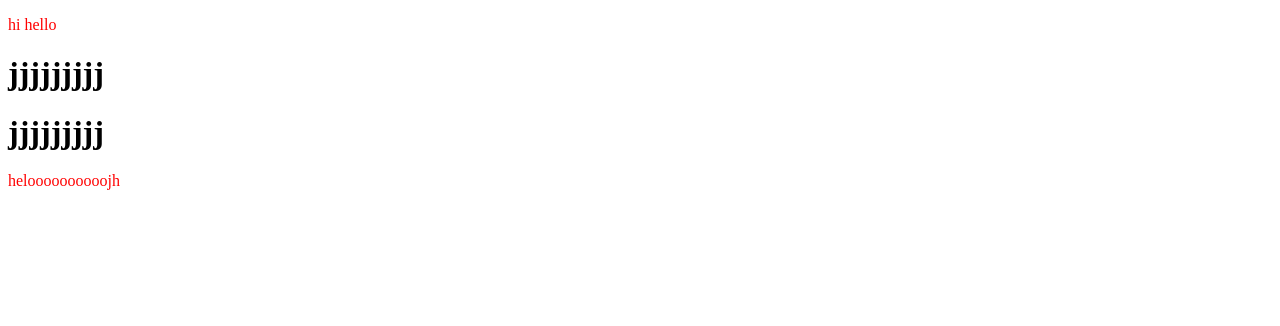
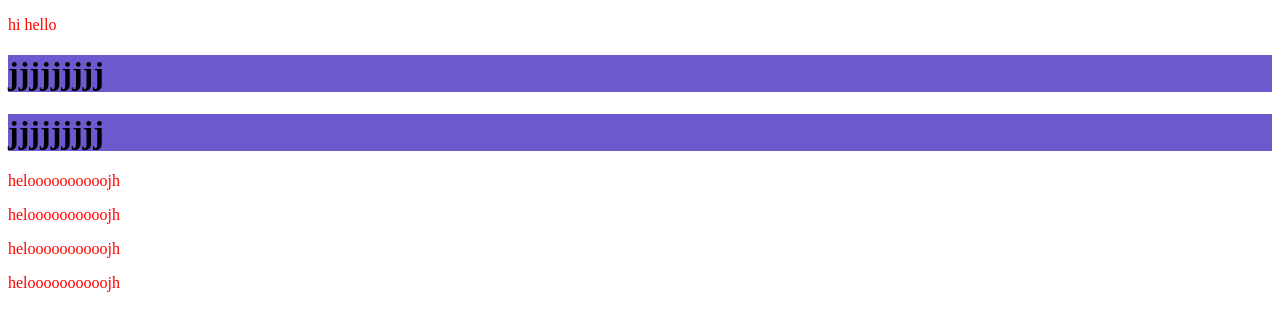
Before and after one commit to shafiroot/my-first-ripository, a plain HTML site: page index.html in a window 1280 px wide. Drawn offline with Linux system fonts and the light colour scheme.

Commit message:
new style

```diff
--- a/index.html
+++ b/index.html
@@ -11,6 +11,6 @@
     <p>hi hello</p>
     <h1>jjjjjjjjj</h1>
     <h1>jjjjjjjjj</h1>
-    <p>heloooooooooojh</p>
+    <p>heloooooooooojh</p><p>heloooooooooojh</p><p>heloooooooooojh</p><p>heloooooooooojh</p>
 </body>
 </html>
--- a/style.css
+++ b/style.css
@@ -1,3 +1,6 @@
 p{
     color: red;
 }
+h1{
+background-color: slateblue;
+}
```
